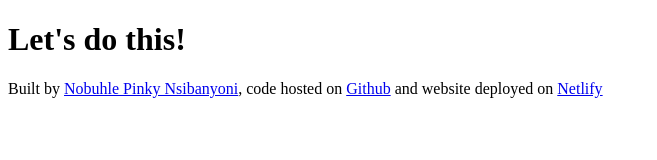
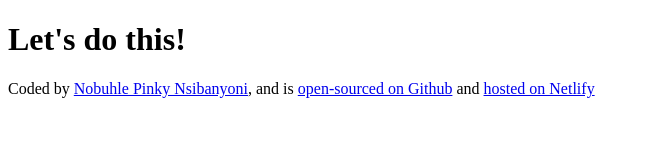
Before and after one commit to nobuhlepinky/Bubu-weather-app, a plain HTML site: page index.html in a window 1280 px wide. Shown: the whole page, without its empty margins (0-657 px from the left). Drawn offline with Linux system fonts and the light colour scheme.

Commit message:
Updated the footer links

```diff
--- a/index.html
+++ b/index.html
@@ -8,16 +8,16 @@
   <body>
     <h1>Let's do this!</h1>
     <footer>
-      Built by
+      Coded by
       <a href="https://github.com/nobuhlepinky" target="_blank"
         >Nobuhle Pinky Nsibanyoni</a
-      >, code hosted on
+      >, and is
       <a href="https://github.com/nobuhlepinky/Bubu-weather-app" target="_blank"
-        >Github</a
+        >open-sourced on Github</a
       >
-      and website deployed on
+      and
       <a href="https://bubu-weather-app.netlify.app/" target="_blank"
-        >Netlify</a
+        >hosted on Netlify</a
       >
     </footer>
   </body>
```
